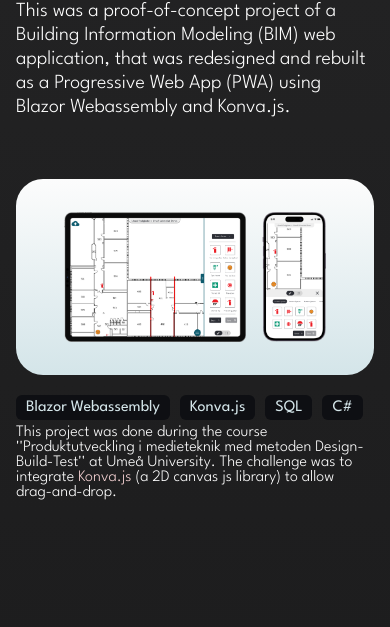
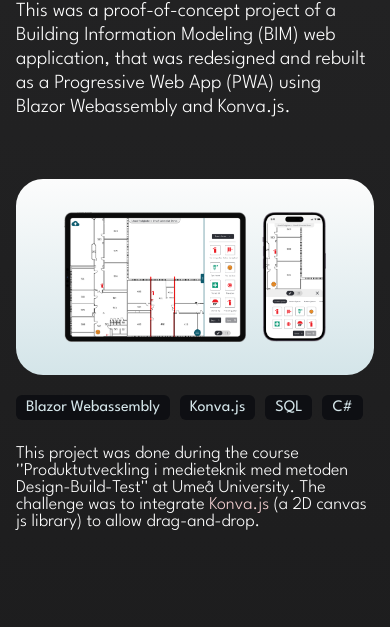
Before and after one commit to jtig3r/JTportfolio, a plain HTML site: page dbt.html in a window 390 px wide. Shown: the part 202-829 px from the top of the page. Drawn offline with Linux system fonts and the light colour scheme.

Commit message:
fixed broken links

```diff
--- a/mediaqueries.css
+++ b/mediaqueries.css
@@ -196,7 +196,7 @@
         padding-inline: 16px;
     }
 
-    .project__text__description {
+    .project__text__description,  .project__text__description_further{
         max-width: 100%;
     }
 
--- a/projectsstyle.css
+++ b/projectsstyle.css
@@ -41,6 +41,12 @@ section {
 
 .project__disclaimer_recipeasy {
     max-width: 100%;
+}
+
+.project__text__description_further {
+   margin-top: 20px;
+   font-size: 1.125rem;
+   max-width: 1000%;
 }
 
 .project__text__description_further a {
```
Also changed, not shown: index.html (+2 -2 lines), projects.html (+2 -2 lines), assets/mockups/Mockup_Senso_Gathered.png (added).
